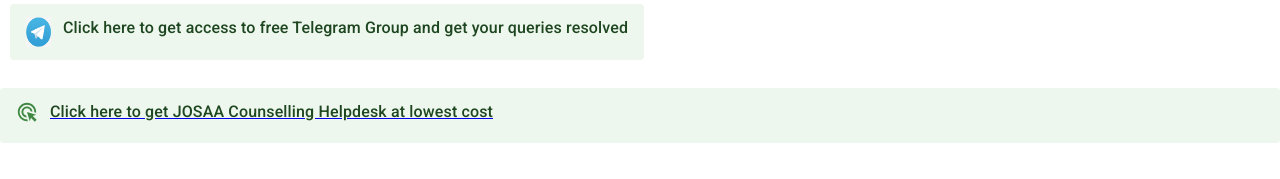
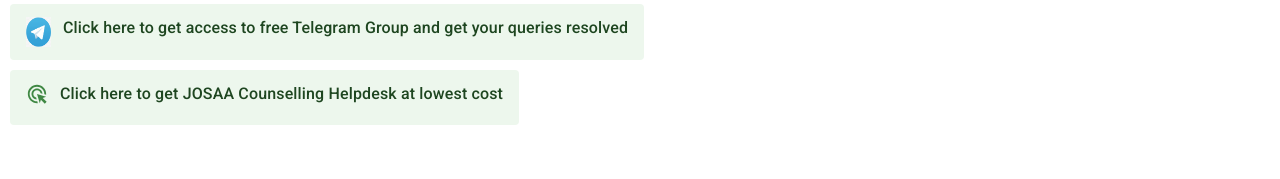
Before and after one commit to ujjawalrr/josaaCounsellors, a React (Create React App) app: page / in a window 1280 px wide. Shown: the part 474-653 px from the top of the page. Built offline with nearby package versions, Linux system fonts and the light colour scheme; the HTML template or start-up script is replaced by a standard one.

Commit message:
backend url updated

```diff
--- a/src/index.css
+++ b/src/index.css
@@ -315,3 +315,9 @@
   justify-content: flex-start;
   align-items: center;
 }
+.taglink{
+  text-decoration: none !important;
+  display: flex;
+  justify-content: flex-start;
+  align-items: center;
+}
```
